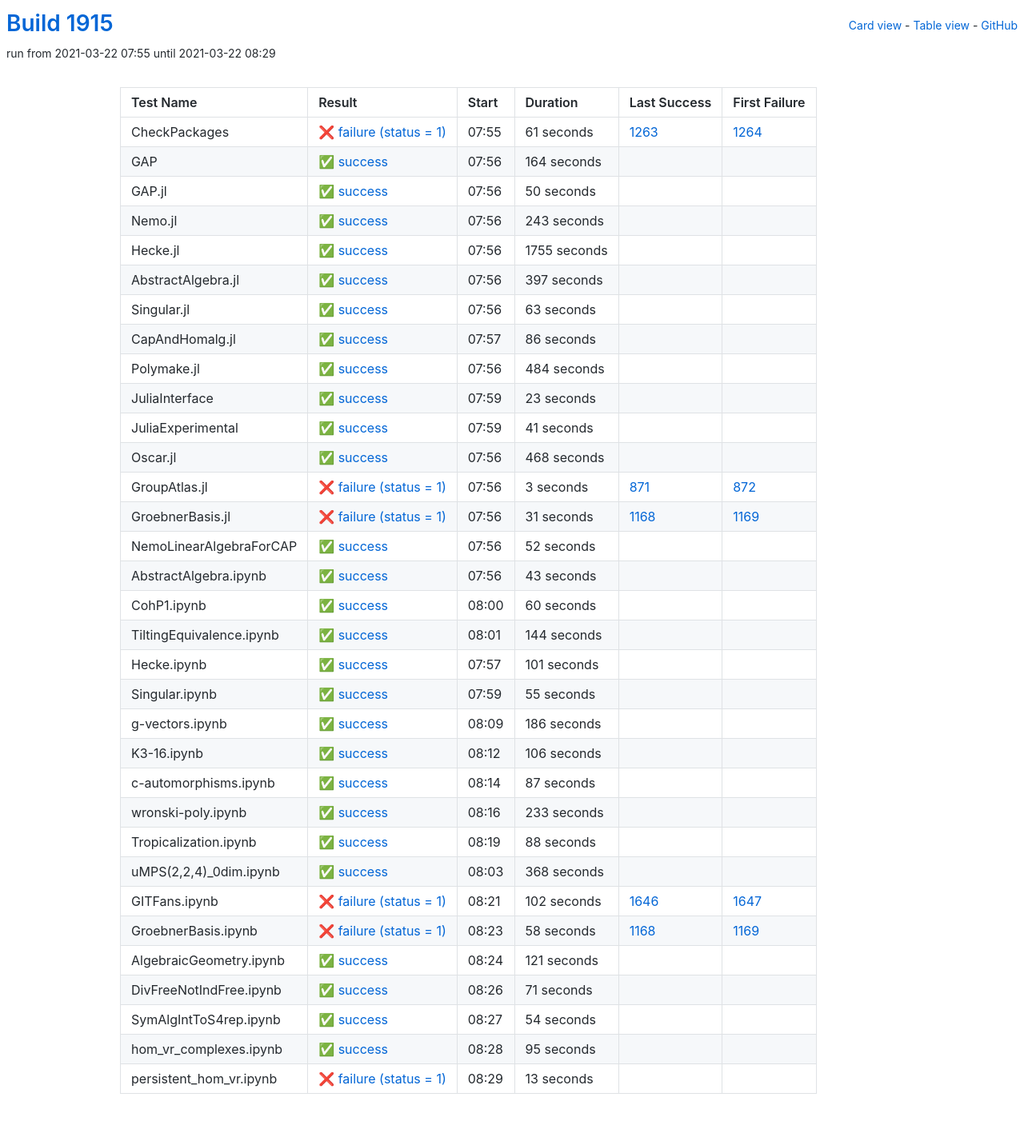
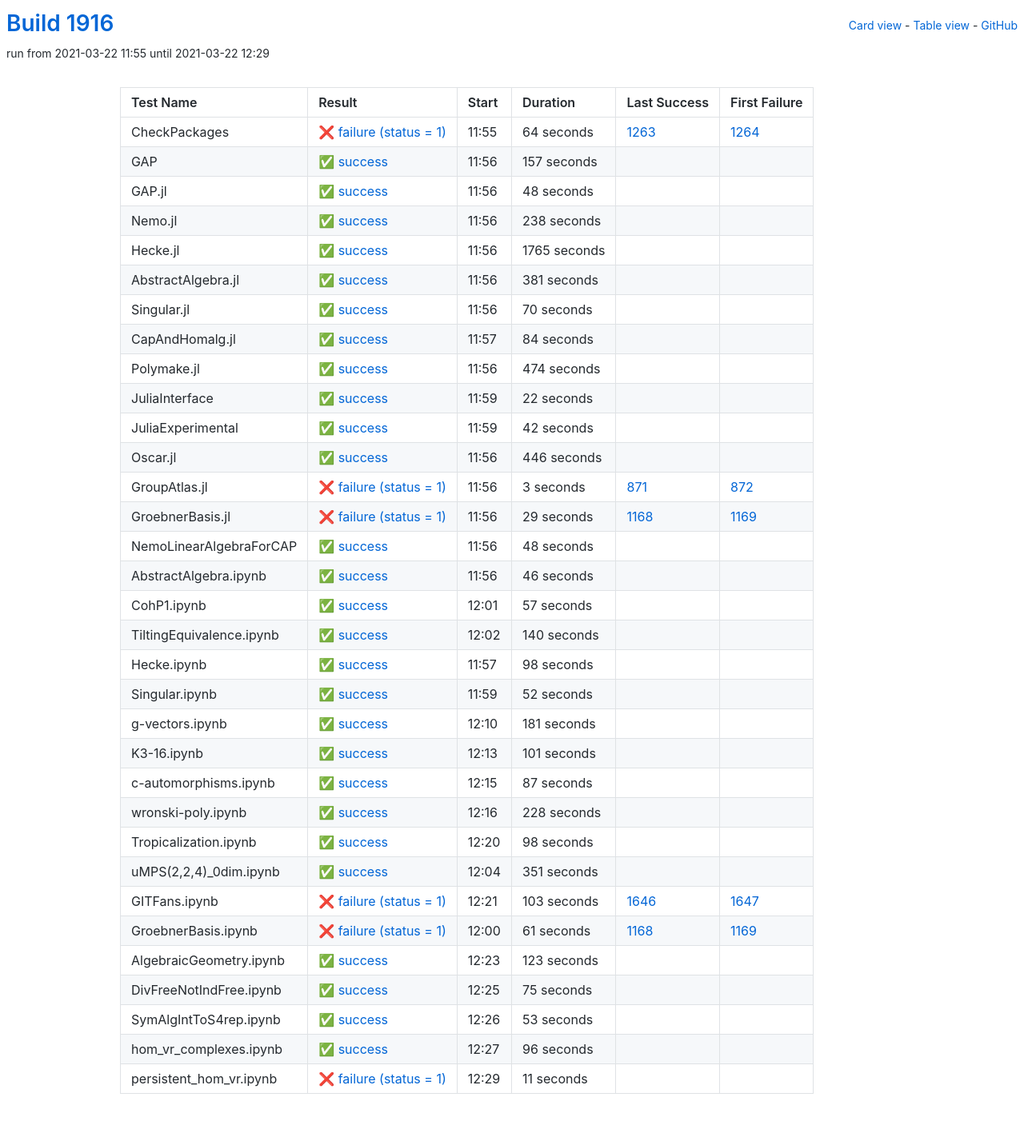
Before and after one commit to oscar-system/oscar-ci-status-stable, a Jekyll site: the page built from table.html, in a window 1280 px wide. Shown: the whole page at 80% size. Built offline with Jekyll 4.4.1, drawn with Linux system fonts in a browser that asks for light colours.

Commit message:
Build #1916

```diff
--- a/_data/ci.yml
+++ b/_data/ci.yml
@@ -1,6 +1,6 @@
 ---
-build: 1915
-build_url: https://oscarci.mathematik.uni-kl.de/job/oscar-stable/1915/
+build: 1916
+build_url: https://oscarci.mathematik.uni-kl.de/job/oscar-stable/1916/
 job: oscar-stable
 organization: oscar-system
 repo: oscar-ci-status-stable
@@ -8,152 +8,152 @@ repourl: https://github.com/oscar-system/oscar-ci-status-stable
 tests:
 - name: CheckPackages
   id: checkpackages
-  log: https://oscarci.mathematik.uni-kl.de/job/oscar-stable/1915/artifact/logs/build-1915/CheckPackages.log
-  start: 2021-03-22 07:55
+  log: https://oscarci.mathematik.uni-kl.de/job/oscar-stable/1916/artifact/logs/build-1916/CheckPackages.log
+  start: 2021-03-22 11:55
   success: false
   exitcode: 1
   status: failure
-  duration: 61
+  duration: 64
   last_success: 1263
   last_success_url: https://oscarci.mathematik.uni-kl.de/job/oscar-stable/1263/
   first_failure: 1264
   first_failure_url: https://oscarci.mathematik.uni-kl.de/job/oscar-stable/1264/
 - name: GAP
   id: gap
-  log: https://oscarci.mathematik.uni-kl.de/job/oscar-stable/1915/artifact/logs/build-1915/GAP.log
-  start: 2021-03-22 07:56
+  log: https://oscarci.mathematik.uni-kl.de/job/oscar-stable/1916/artifact/logs/build-1916/GAP.log
+  start: 2021-03-22 11:56
   success: true
   exitcode: 0
   status: success
-  duration: 164
+  duration: 157
   last_success: false
   last_success_url:
   first_failure: false
   first_failure_url:
 - name: GAP.jl
   id: gap-jl
-  log: https://oscarci.mathematik.uni-kl.de/job/oscar-stable/1915/artifact/logs/build-1915/GAP.jl.log
-  start: 2021-03-22 07:56
+  log: https://oscarci.mathematik.uni-kl.de/job/oscar-stable/1916/artifact/logs/build-1916/GAP.jl.log
+  start: 2021-03-22 11:56
   success: true
   exitcode: 0
   status: success
-  duration: 50
+  duration: 48
   last_success: false
   last_success_url:
   first_failure: false
   first_failure_url:
 - name: Nemo.jl
   id: nemo-jl
-  log: https://oscarci.mathematik.uni-kl.de/job/oscar-stable/1915/artifact/logs/build-1915/Nemo.jl.log
-  start: 2021-03-22 07:56
+  log: https://oscarci.mathematik.uni-kl.de/job/oscar-stable/1916/artifact/logs/build-1916/Nemo.jl.log
+  start: 2021-03-22 11:56
   success: true
   exitcode: 0
   status: success
-  duration: 243
+  duration: 238
   last_success: false
   last_success_url:
   first_failure: false
   first_failure_url:
 - name: Hecke.jl
   id: hecke-jl
-  log: https://oscarci.mathematik.uni-kl.de/job/oscar-stable/1915/artifact/logs/build-1915/Hecke.jl.log
-  start: 2021-03-22 07:56
+  log: https://oscarci.mathematik.uni-kl.de/job/oscar-stable/1916/artifact/logs/build-1916/Hecke.jl.log
+  start: 2021-03-22 11:56
   success: true
   exitcode: 0
   status: success
-  duration: 1755
+  duration: 1765
   last_success: false
   last_success_url:
   first_failure: false
   first_failure_url:
 - name: AbstractAlgebra.jl
   id: abstractalgebra-jl
-  log: https://oscarci.mathematik.uni-kl.de/job/oscar-stable/1915/artifact/logs/build-1915/AbstractAlgebra.jl.log
-  start: 2021-03-22 07:56
+  log: https://oscarci.mathematik.uni-kl.de/job/oscar-stable/1916/artifact/logs/build-1916/AbstractAlgebra.jl.log
+  start: 2021-03-22 11:56
   success: true
   exitcode: 0
   status: success
-  duration: 397
+  duration: 381
   last_success: false
   last_success_url:
   first_failure: false
   first_failure_url:
 - name: Singular.jl
   id: singular-jl
-  log: https://oscarci.mathematik.uni-kl.de/job/oscar-stable/1915/artifact/logs/build-1915/Singular.jl.log
-  start: 2021-03-22 07:56
+  log: https://oscarci.mathematik.uni-kl.de/job/oscar-stable/1916/artifact/logs/build-1916/Singular.jl.log
+  start: 2021-03-22 11:56
   success: true
   exitcode: 0
   status: success
-  duration: 63
+  duration: 70
   last_success: false
   last_success_url:
   first_failure: false
   first_failure_url:
 - name: CapAndHomalg.jl
   id: capandhomalg-jl
-  log: https://oscarci.mathematik.uni-kl.de/job/oscar-stable/1915/artifact/logs/build-1915/CapAndHomalg.jl.log
-  start: 2021-03-22 07:57
+  log: https://oscarci.mathematik.uni-kl.de/job/oscar-stable/1916/artifact/logs/build-1916/CapAndHomalg.jl.log
+  start: 2021-03-22 11:57
   success: true
   exitcode: 0
   status: success
-  duration: 86
+  duration: 84
   last_success: false
   last_success_url:
   first_failure: false
   first_failure_url:
 - name: Polymake.jl
   id: polymake-jl
-  log: https://oscarci.mathematik.uni-kl.de/job/oscar-stable/1915/artifact/logs/build-1915/Polymake.jl.log
-  start: 2021-03-22 07:56
+  log: https://oscarci.mathematik.uni-kl.de/job/oscar-stable/1916/artifact/logs/build-1916/Polymake.jl.log
+  start: 2021-03-22 11:56
   success: true
   exitcode: 0
   status: success
-  duration: 484
+  duration: 474
   last_success: false
   last_success_url:
   first_failure: false
   first_failure_url:
 - name: JuliaInterface
   id: juliainterface
-  log: https://oscarci.mathematik.uni-kl.de/job/oscar-stable/1915/artifact/logs/build-1915/JuliaInterface.log
-  start: 2021-03-22 07:59
+  log: https://oscarci.mathematik.uni-kl.de/job/oscar-stable/1916/artifact/logs/build-1916/JuliaInterface.log
+  start: 2021-03-22 11:59
   success: true
   exitcode: 0
   status: success
-  duration: 23
+  duration: 22
   last_success: false
   last_success_url:
   first_failure: false
   first_failure_url:
 - name: JuliaExperimental
   id: juliaexperimental
-  log: https://oscarci.mathematik.uni-kl.de/job/oscar-stable/1915/artifact/logs/build-1915/JuliaExperimental.log
-  start: 2021-03-22 07:59
+  log: https://oscarci.mathematik.uni-kl.de/job/oscar-stable/1916/artifact/logs/build-1916/JuliaExperimental.log
+  start: 2021-03-22 11:59
   success: true
   exitcode: 0
   status: success
-  duration: 41
+  duration: 42
   last_success: false
   last_success_url:
   first_failure: false
   first_failure_url:
 - name: Oscar.jl
   id: oscar-jl
-  log: https://oscarci.mathematik.uni-kl.de/job/oscar-stable/1915/artifact/logs/build-1915/Oscar.jl.log
-  start: 2021-03-22 07:56
+  log: https://oscarci.mathematik.uni-kl.de/job/oscar-stable/1916/artifact/logs/build-1916/Oscar.jl.log
+  start: 2021-03-22 11:56
   success: true
   exitcode: 0
   status: success
-  duration: 468
+  duration: 446
   last_success: false
   last_success_url:
   first_failure: false
   first_failure_url:
 - name: GroupAtlas.jl
   id: groupatlas-jl
-  log: https://oscarci.mathematik.uni-kl.de/job/oscar-stable/1915/artifact/logs/build-1915/GroupAtlas.jl.log
-  start: 2021-03-22 07:56
+  log: https://oscarci.mathematik.uni-kl.de/job/oscar-stable/1916/artifact/logs/build-1916/GroupAtlas.jl.log
+  start: 2021-03-22 11:56
   success: false
   exitcode: 1
   status: failure
@@ -164,20 +164,80 @@ tests:
   first_failure_url: https://oscarci.mathematik.uni-kl.de/job/oscar-stable/872/
 - name: GroebnerBasis.jl
   id: groebnerbasis-jl
-  log: https://oscarci.mathematik.uni-kl.de/job/oscar-stable/1915/artifact/logs/build-1915/GroebnerBasis.jl.log
-  start: 2021-03-22 07:56
+  log: https://oscarci.mathematik.uni-kl.de/job/oscar-stable/1916/artifact/logs/build-1916/GroebnerBasis.jl.log
+  start: 2021-03-22 11:56
   success: false
   exitcode: 1
   status: failure
-  duration: 31
+  duration: 29
   last_success: 1168
   last_success_url: https://oscarci.mathematik.uni-kl.de/job/oscar-stable/1168/
   first_failure: 1169
   first_failure_url: https://oscarci.mathematik.uni-kl.de/job/oscar-stable/1169/
 - name: NemoLinearAlgebraForCAP
   id: nemolinearalgebraforcap
-  log: https://oscarci.mathematik.uni-kl.de/job/oscar-stable/1915/artifact/logs/build-1915/NemoLinearAlgebraForCAP.log
-  start: 2021-03-22 07:56
+  log: https://oscarci.mathematik.uni-kl.de/job/oscar-stable/1916/artifact/logs/build-1916/NemoLinearAlgebraForCAP.log
+  start: 2021-03-22 11:56
+  success: true
+  exitcode: 0
+  status: success
+  duration: 48
+  last_success: false
+  last_success_url:
+  first_failure: false
+  first_failure_url:
+- name: AbstractAlgebra.ipynb
+  id: abstractalgebra-ipynb
+  log: https://oscarci.mathematik.uni-kl.de/job/oscar-stable/1916/artifact/logs/build-1916/AbstractAlgebra.ipynb.log
+  start: 2021-03-22 11:56
+  success: true
+  exitcode: 0
+  status: success
+  duration: 46
+  last_success: false
+  last_success_url:
+  first_failure: false
+  first_failure_url:
+- name: CohP1.ipynb
+  id: cohp1-ipynb
+  log: https://oscarci.mathematik.uni-kl.de/job/oscar-stable/1916/artifact/logs/build-1916/CohP1.ipynb.log
+  start: 2021-03-22 12:01
+  success: true
+  exitcode: 0
+  status: success
+  duration: 57
+  last_success: false
+  last_success_url:
+  first_failure: false
+  first_failure_url:
+- name: TiltingEquivalence.ipynb
+  id: tiltingequivalence-ipynb
+  log: https://oscarci.mathematik.uni-kl.de/job/oscar-stable/1916/artifact/logs/build-1916/TiltingEquivalence.ipynb.log
+  start: 2021-03-22 12:02
+  success: true
+  exitcode: 0
+  status: success
+  duration: 140
+  last_success: false
+  last_success_url:
+  first_failure: false
+  first_failure_url:
+- name: Hecke.ipynb
+  id: hecke-ipynb
+  log: https://oscarci.mathematik.uni-kl.de/job/oscar-stable/1916/artifact/logs/build-1916/Hecke.ipynb.log
+  start: 2021-03-22 11:57
+  success: true
+  exitcode: 0
+  status: success
+  duration: 98
+  last_success: false
+  last_success_url:
+  first_failure: false
+  first_failure_url:
+- name: Singular.ipynb
+  id: singular-ipynb
+  log: https://oscarci.mathematik.uni-kl.de/job/oscar-stable/1916/artifact/logs/build-1916/Singular.ipynb.log
+  start: 2021-03-22 11:59
   success: true
   exitcode: 0
   status: success
@@ -186,46 +246,22 @@ tests:
   last_success_url:
   first_failure: false
   first_failure_url:
-- name: AbstractAlgebra.ipynb
-  id: abstractalgebra-ipynb
-  log: https://oscarci.mathematik.uni-kl.de/job/oscar-stable/1915/artifact/logs/build-1915/AbstractAlgebra.ipynb.log
-  start: 2021-03-22 07:56
+- name: g-vectors.ipynb
+  id: g-vectors-ipynb
+  log: https://oscarci.mathematik.uni-kl.de/job/oscar-stable/1916/artifact/logs/build-1916/g-vectors.ipynb.log
+  start: 2021-03-22 12:10
   success: true
   exitcode: 0
   status: success
-  duration: 43
+  duration: 181
   last_success: false
   last_success_url:
   first_failure: false
   first_failure_url:
-- name: CohP1.ipynb
-  id: cohp1-ipynb
-  log: https://oscarci.mathematik.uni-kl.de/job/oscar-stable/1915/artifact/logs/build-1915/CohP1.ipynb.log
-  start: 2021-03-22 08:00
-  success: true
-  exitcode: 0
-  status: success
-  duration: 60
-  last_success: false
-  last_success_url:
-  first_failure: false
-  first_failure_url:
-- name: TiltingEquivalence.ipynb
-  id: tiltingequivalence-ipynb
-  log: https://oscarci.mathematik.uni-kl.de/job/oscar-stable/1915/artifact/logs/build-1915/TiltingEquivalence.ipynb.log
-  start: 2021-03-22 08:01
-  success: true
-  exitcode: 0
-  status: success
-  duration: 144
-  last_success: false
-  last_success_url:
-  first_failure: false
-  first_failure_url:
-- name: Hecke.ipynb
-  id: hecke-ipynb
-  log: https://oscarci.mathematik.uni-kl.de/job/oscar-stable/1915/artifact/logs/build-1915/Hecke.ipynb.log
-  start: 2021-03-22 07:57
+- name: K3-16.ipynb
+  id: k3-16-ipynb
+  log: https://oscarci.mathematik.uni-kl.de/job/oscar-stable/1916/artifact/logs/build-1916/K3-16.ipynb.log
+  start: 2021-03-22 12:13
   success: true
   exitcode: 0
   status: success
@@ -234,46 +270,10 @@ tests:
   last_success_url:
   first_failure: false
   first_failure_url:
-- name: Singular.ipynb
-  id: singular-ipynb
-  log: https://oscarci.mathematik.uni-kl.de/job/oscar-stable/1915/artifact/logs/build-1915/Singular.ipynb.log
-  start: 2021-03-22 07:59
-  success: true
-  exitcode: 0
-  status: success
-  duration: 55
-  last_success: false
-  last_success_url:
-  first_failure: false
-  first_failure_url:
-- name: g-vectors.ipynb
-  id: g-vectors-ipynb
-  log: https://oscarci.mathematik.uni-kl.de/job/oscar-stable/1915/artifact/logs/build-1915/g-vectors.ipynb.log
-  start: 2021-03-22 08:09
-  success: true
-  exitcode: 0
-  status: success
-  duration: 186
-  last_success: false
-  last_success_url:
-  first_failure: false
-  first_failure_url:
-- name: K3-16.ipynb
-  id: k3-16-ipynb
-  log: https://oscarci.mathematik.uni-kl.de/job/oscar-stable/1915/artifact/logs/build-1915/K3-16.ipynb.log
-  start: 2021-03-22 08:12
-  success: true
-  exitcode: 0
-  status: success
-  duration: 106
-  last_success: false
-  last_success_url:
-  first_failure: false
-  first_failure_url:
 - name: c-automorphisms.ipynb
   id: c-automorphisms-ipynb
-  log: https://oscarci.mathematik.uni-kl.de/job/oscar-stable/1915/artifact/logs/build-1915/c-automorphisms.ipynb.log
-  start: 2021-03-22 08:14
+  log: https://oscarci.mathematik.uni-kl.de/job/oscar-stable/1916/artifact/logs/build-1916/c-automorphisms.ipynb.log
+  start: 2021-03-22 12:15
   success: true
   exitcode: 0
   status: success
@@ -284,120 +284,120 @@ tests:
   first_failure_url:
 - name: wronski-poly.ipynb
   id: wronski-poly-ipynb
-  log: https://oscarci.mathematik.uni-kl.de/job/oscar-stable/1915/artifact/logs/build-1915/wronski-poly.ipynb.log
-  start: 2021-03-22 08:16
+  log: https://oscarci.mathematik.uni-kl.de/job/oscar-stable/1916/artifact/logs/build-1916/wronski-poly.ipynb.log
+  start: 2021-03-22 12:16
   success: true
   exitcode: 0
   status: success
-  duration: 233
+  duration: 228
   last_success: false
   last_success_url:
   first_failure: false
   first_failure_url:
 - name: Tropicalization.ipynb
   id: tropicalization-ipynb
-  log: https://oscarci.mathematik.uni-kl.de/job/oscar-stable/1915/artifact/logs/build-1915/Tropicalization.ipynb.log
-  start: 2021-03-22 08:19
+  log: https://oscarci.mathematik.uni-kl.de/job/oscar-stable/1916/artifact/logs/build-1916/Tropicalization.ipynb.log
+  start: 2021-03-22 12:20
   success: true
   exitcode: 0
   status: success
-  duration: 88
+  duration: 98
   last_success: false
   last_success_url:
   first_failure: false
   first_failure_url:
 - name: uMPS(2,2,4)_0dim.ipynb
   id: umps-2-2-4-0dim-ipynb
-  log: https://oscarci.mathematik.uni-kl.de/job/oscar-stable/1915/artifact/logs/build-1915/uMPS-2-2-4-_0dim.ipynb.log
-  start: 2021-03-22 08:03
+  log: https://oscarci.mathematik.uni-kl.de/job/oscar-stable/1916/artifact/logs/build-1916/uMPS-2-2-4-_0dim.ipynb.log
+  start: 2021-03-22 12:04
   success: true
   exitcode: 0
   status: success
-  duration: 368
+  duration: 351
   last_success: false
   last_success_url:
   first_failure: false
   first_failure_url:
 - name: GITFans.ipynb
   id: gitfans-ipynb
-  log: https://oscarci.mathematik.uni-kl.de/job/oscar-stable/1915/artifact/logs/build-1915/GITFans.ipynb.log
-  start: 2021-03-22 08:21
+  log: https://oscarci.mathematik.uni-kl.de/job/oscar-stable/1916/artifact/logs/build-1916/GITFans.ipynb.log
+  start: 2021-03-22 12:21
   success: false
   exitcode: 1
   status: failure
-  duration: 102
+  duration: 103
   last_success: 1646
   last_success_url: https://oscarci.mathematik.uni-kl.de/job/oscar-stable/1646/
   first_failure: 1647
   first_failure_url: https://oscarci.mathematik.uni-kl.de/job/oscar-stable/1647/
 - name: GroebnerBasis.ipynb
   id: groebnerbasis-ipynb
-  log: https://oscarci.mathematik.uni-kl.de/job/oscar-stable/1915/artifact/logs/build-1915/GroebnerBasis.ipynb.log
-  start: 2021-03-22 08:23
+  log: https://oscarci.mathematik.uni-kl.de/job/oscar-stable/1916/artifact/logs/build-1916/GroebnerBasis.ipynb.log
+  start: 2021-03-22 12:00
   success: false
   exitcode: 1
   status: failure
-  duration: 58
+  duration: 61
   last_success: 1168
   last_success_url: https://oscarci.mathematik.uni-kl.de/job/oscar-stable/1168/
   first_failure: 1169
   first_failure_url: https://oscarci.mathematik.uni-kl.de/job/oscar-stable/1169/
 - name: AlgebraicGeometry.ipynb
   id: algebraicgeometry-ipynb
-  log: https://oscarci.mathematik.uni-kl.de/job/oscar-stable/1915/artifact/logs/build-1915/AlgebraicGeometry.ipynb.log
-  start: 2021-03-22 08:24
+  log: https://oscarci.mathematik.uni-kl.de/job/oscar-stable/1916/artifact/logs/build-1916/AlgebraicGeometry.ipynb.log
+  start: 2021-03-22 12:23
   success: true
   exitcode: 0
   status: success
-  duration: 121
+  duration: 123
   last_success: false
   last_success_url:
   first_failure: false
   first_failure_url:
 - name: DivFreeNotIndFree.ipynb
   id: divfreenotindfree-ipynb
-  log: https://oscarci.mathematik.uni-kl.de/job/oscar-stable/1915/artifact/logs/build-1915/DivFreeNotIndFree.ipynb.log
-  start: 2021-03-22 08:26
+  log: https://oscarci.mathematik.uni-kl.de/job/oscar-stable/1916/artifact/logs/build-1916/DivFreeNotIndFree.ipynb.log
+  start: 2021-03-22 12:25
   success: true
   exitcode: 0
   status: success
-  duration: 71
+  duration: 75
   last_success: false
   last_success_url:
   first_failure: false
   first_failure_url:
 - name: SymAlgIntToS4rep.ipynb
   id: symalginttos4rep-ipynb
-  log: https://oscarci.mathematik.uni-kl.de/job/oscar-stable/1915/artifact/logs/build-1915/SymAlgIntToS4rep.ipynb.log
-  start: 2021-03-22 08:27
+  log: https://oscarci.mathematik.uni-kl.de/job/oscar-stable/1916/artifact/logs/build-1916/SymAlgIntToS4rep.ipynb.log
+  start: 2021-03-22 12:26
   success: true
   exitcode: 0
   status: success
-  duration: 54
+  duration: 53
   last_success: false
   last_success_url:
   first_failure: false
   first_failure_url:
 - name: hom_vr_complexes.ipynb
   id: hom-vr-complexes-ipynb
-  log: https://oscarci.mathematik.uni-kl.de/job/oscar-stable/1915/artifact/logs/build-1915/hom_vr_complexes.ipynb.log
-  start: 2021-03-22 08:28
+  log: https://oscarci.mathematik.uni-kl.de/job/oscar-stable/1916/artifact/logs/build-1916/hom_vr_complexes.ipynb.log
+  start: 2021-03-22 12:27
   success: true
   exitcode: 0
   status: success
-  duration: 95
+  duration: 96
   last_success: false
   last_success_url:
   first_failure: false
   first_failure_url:
 - name: persistent_hom_vr.ipynb
   id: persistent-hom-vr-ipynb
-  log: https://oscarci.mathematik.uni-kl.de/job/oscar-stable/1915/artifact/logs/build-1915/persistent_hom_vr.ipynb.log
-  start: 2021-03-22 08:29
+  log: https://oscarci.mathematik.uni-kl.de/job/oscar-stable/1916/artifact/logs/build-1916/persistent_hom_vr.ipynb.log
+  start: 2021-03-22 12:29
   success: false
   exitcode: 1
   status: failure
-  duration: 13
+  duration: 11
   last_success: false
   last_success_url:
   first_failure: false
```
Also changed, not shown: README.md.
